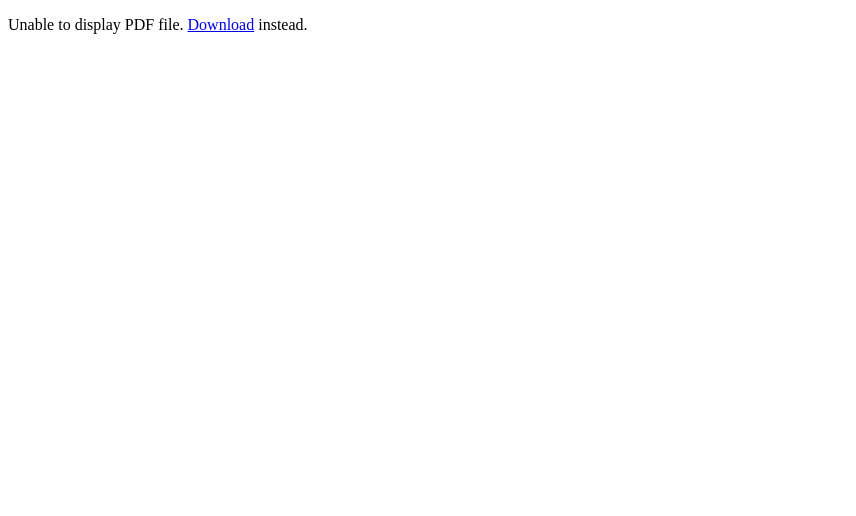
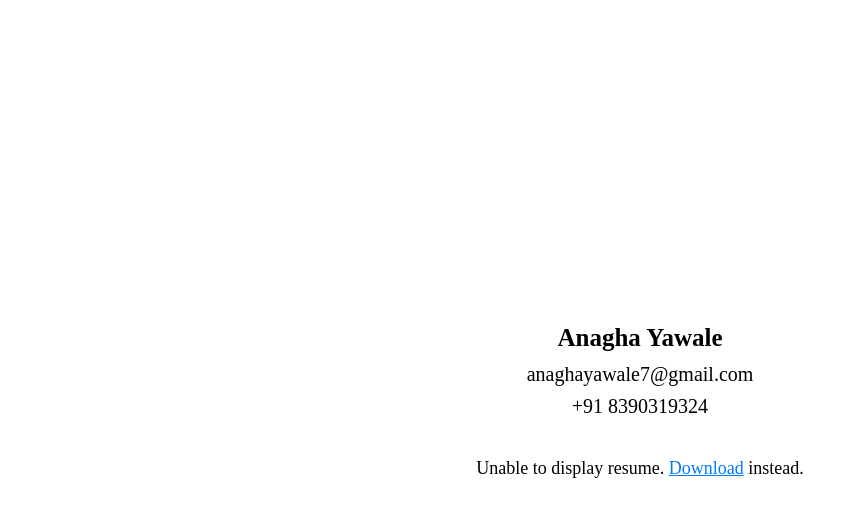
Before and after one commit to anaghayawale/Resume, a website: page index.html in a window 1280 px wide. Shown: the whole page, without its empty margins (0-856 px from the left). Drawn offline with Linux system fonts and the light colour scheme; no server answers.

Commit message:
updated resume

```diff
--- a/index.html
+++ b/index.html
@@ -1,12 +1,87 @@
-<!DOCTYPE html>
-<html>
-  <head>
-    <title>Anagha Yawale</title>
-  </head>
-  <body>
+<!doctype html>
+<html lang="en">
+<head>
+  <meta charset="utf-8" />
+  <meta name="viewport" content="width=device-width,initial-scale=1" />
+  <title>Anagha Yawale — Resume</title>
 
-    <object data="resume.pdf" type="application/pdf" width="100%" height="screen" style="height:1000px;">
-      <p>Unable to display PDF file. <a href="resume.pdf">Download</a> instead.</p>
-    </object>
-  </body>
+  <style>
+    body {
+      margin: 0;
+      padding: 0;
+      font-family: Georgia, 'Times New Roman', Times, serif, sans-serif;
+      background: #ffffff;
+      color: #000;
+      height: 100vh;
+      width: 100vw;
+      overflow: hidden;
+    }
+
+    #pdf-view {
+      width: 100vw;
+      height: 100vh;
+      border: none;
+      display: none;
+    }
+
+    #fallback {
+      display: flex;
+      flex-direction: column;
+      align-items: center;
+      justify-content: center;
+      text-align: center;
+      height: 100vh;
+      font-size: 20px;
+      line-height: 1.6;
+    }
+
+    a {
+      color: #000;
+      text-decoration: none;
+    }
+
+    a:hover {
+      text-decoration: underline;
+    }
+  </style>
+</head>
+<body>
+
+  <object id="pdf-view" data="resume.pdf" type="application/pdf"></object>
+
+  <div id="fallback">
+    <div class="contact" style="font-family: 'Times New Roman', serif; text-align: center;">
+      <strong style="font-size: 25px;">Anagha Yawale</strong><br>
+      <a href="mailto:anaghayawale7@gmail.com" style="font-size: 20px;">anaghayawale7@gmail.com</a><br>
+      <a href="tel:+918390319324" style="font-size: 20px;">+91 8390319324</a>
+    </div>
+
+    <br/>
+    <div style="font-size: 18px; font-family: 'Times New Roman', serif; text-align: center;">
+      Unable to display resume.
+      <a href="resume.pdf" download style="color: #007BFF; text-decoration: underline;">Download</a> instead.
+    </div>
+  </div>
+
+  <script>
+    const pdf = document.getElementById("pdf-view");
+    const fallback = document.getElementById("fallback");
+
+    fetch("resumee.pdf")
+      .then(res => {
+        if (res.ok) {
+          pdf.style.display = "block";
+          fallback.style.display = "none";
+        } else {
+          pdf.style.display = "none";
+          fallback.style.display = "flex";
+        }
+      })
+      .catch(() => {
+        pdf.style.display = "none";
+        fallback.style.display = "flex";
+      });
+  </script>
+
+</body>
 </html>
```
Also changed, not shown: package.json (added, +8 -0 lines), vercel.json (deleted).
